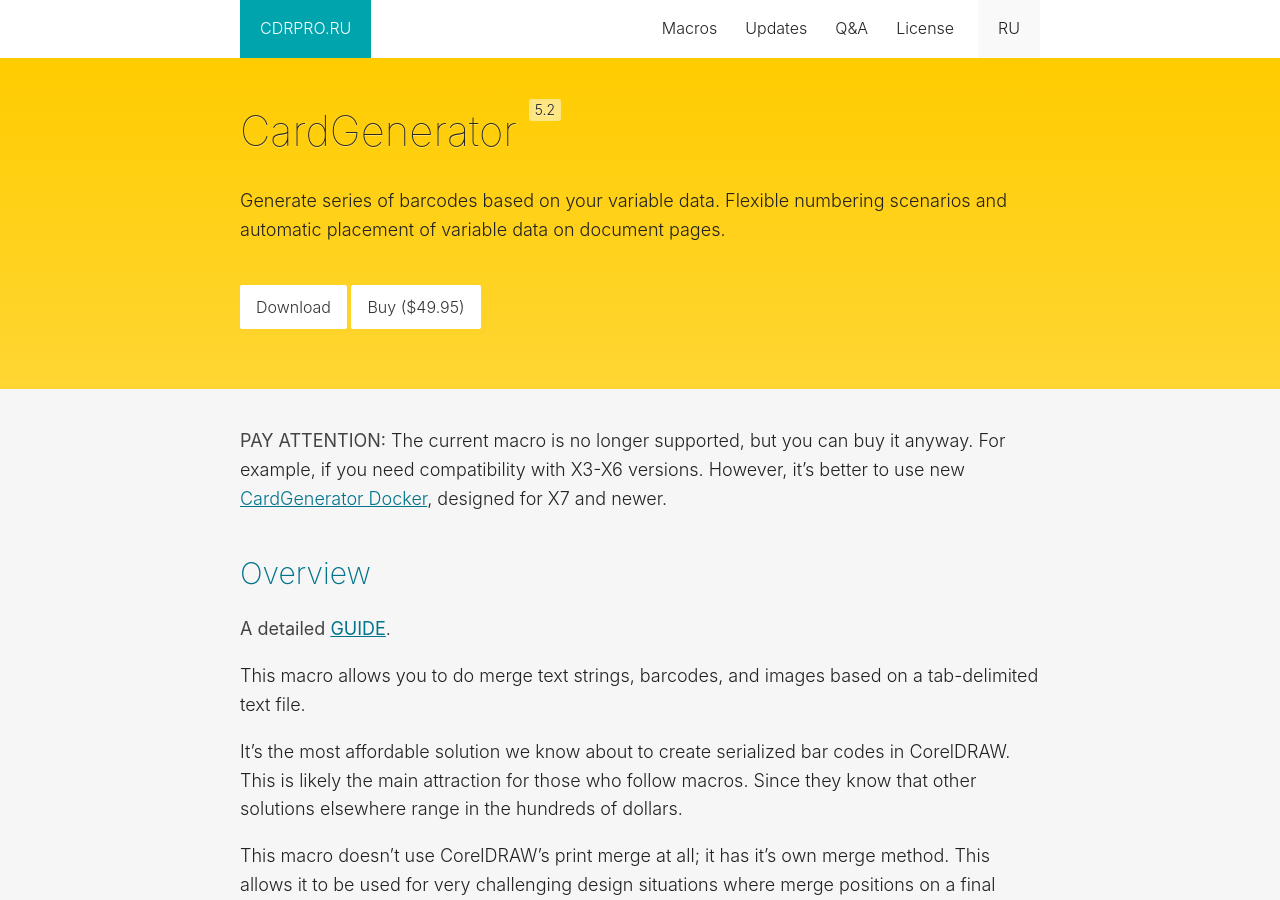
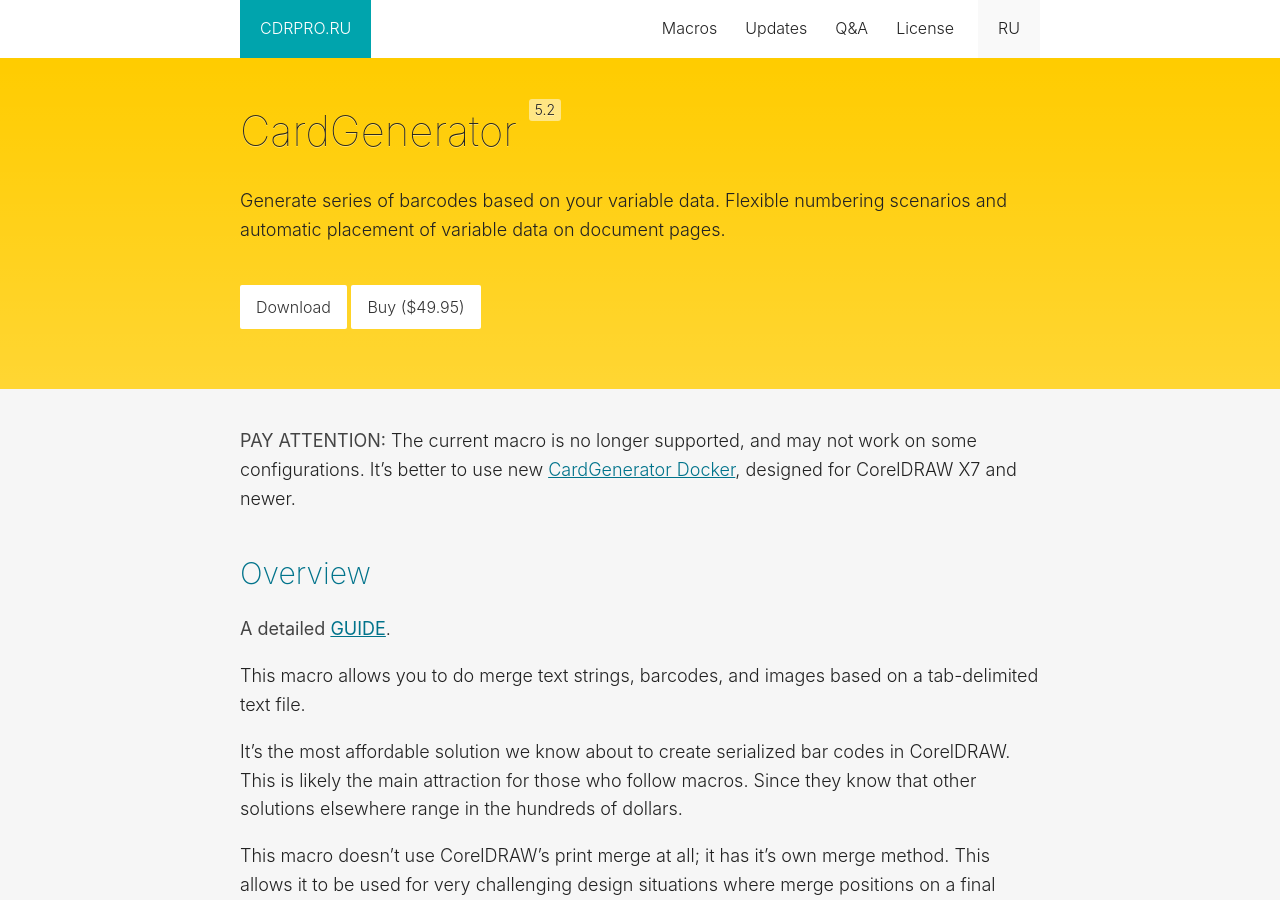
Before and after one commit to cdrpro/cdrpro.github.io, a Jekyll site: the page built from _macros/en/cardgenerator.md, in a window 1280 px wide and 900 px high. Built offline with Jekyll 4.4.1, drawn with Linux system fonts in a browser that asks for light colours.

Commit message:
Updated CardGenerator description

```diff
--- a/_macros/en/cardgenerator.md
+++ b/_macros/en/cardgenerator.md
@@ -10,9 +10,8 @@
 color: "#ffcc00"
 ---
 
-**PAY ATTENTION:** The current macro is no longer supported, but you can buy it anyway.
-For example, if you need compatibility with X3-X6 versions. However, it's better to use
-new [CardGenerator Docker](/en/macros/cardgenerator/), designed for X7 and newer.
+**PAY ATTENTION:** The current macro is no longer supported, and may not work on some configurations.
+It's better to use new [CardGenerator Docker](/en/macros/cardgenerator/), designed for CorelDRAW X7 and newer.
 
 ## Overview
 
```
Also changed, not shown: _macros/ru/cardgenerator.md (+3 -4 lines).
